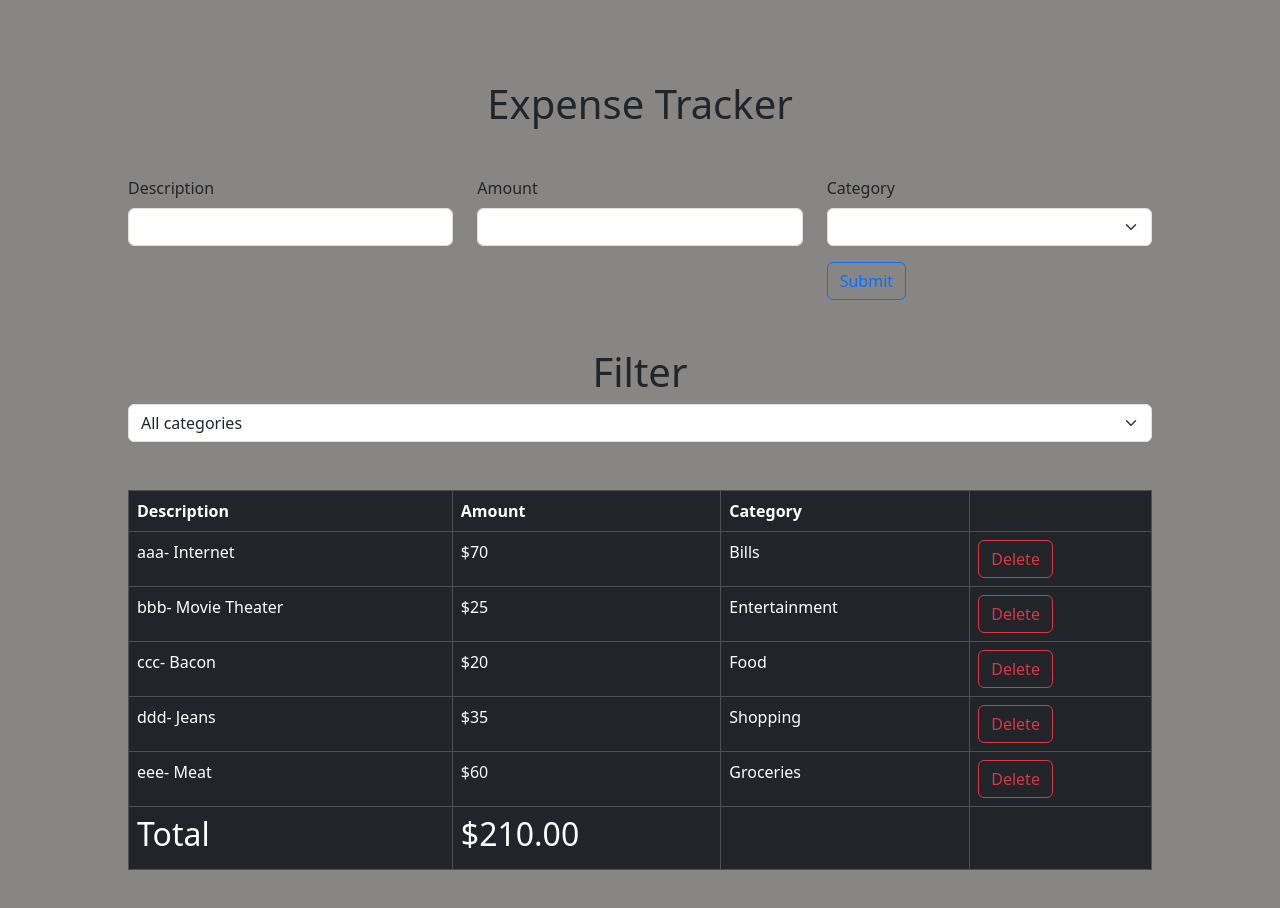
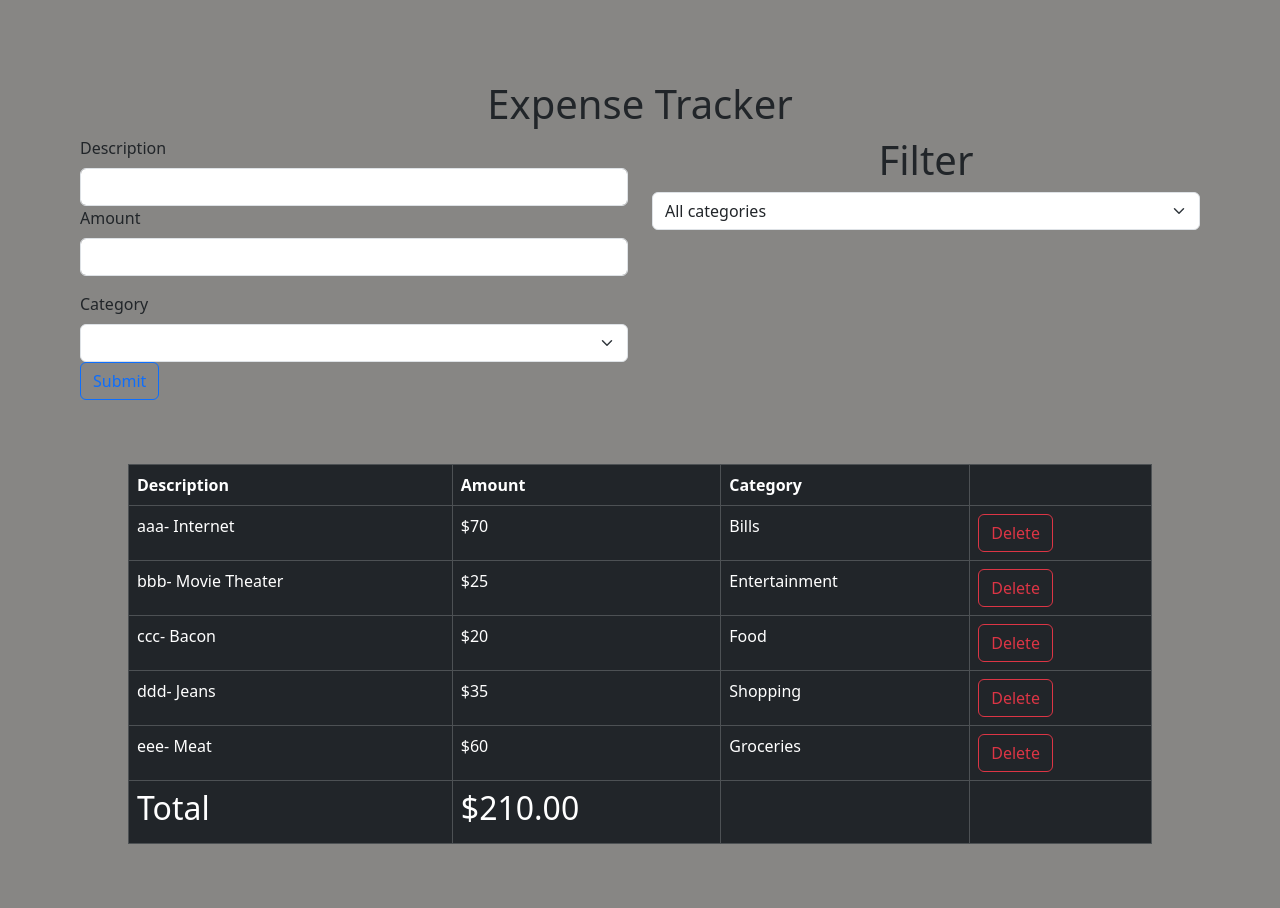
Before and after one commit to AaronAPerez/Expense_App.Validation_Zod.React.Hook.Forms, a React (Vite) app in the folder expenseappvalidationzod/: page / in a window 1280 px wide. Shown: the top 908 px of the page. Built offline with nearby package versions, Linux system fonts and the light colour scheme.

Commit message:
fixed total amount calculation

```diff
--- a/expenseappvalidationzod/src/App.tsx
+++ b/expenseappvalidationzod/src/App.tsx
@@ -1,4 +1,4 @@
-import { Key, useState } from "react";
+import { useState } from "react";
 import ExpenseFilter from "./expenseApp/components/ExpenseFilter";
 import ExpenseForm from "./expenseApp/components/ExpenseForm";
 import ExpenseList from "./expenseApp/components/ExpenseList";
@@ -6,7 +6,7 @@ import ExpenseList from "./expenseApp/components/ExpenseList";
 
 
 interface Expense {
-  id: Key;
+  id: number;
   description: string;
   amount: number;
   category: string;
@@ -15,7 +15,7 @@ interface Expense {
 
 const App = () => {
 
-  const [expenses, setExpenses] = useState([
+  const [expenses, setExpenses] = useState<Expense[]>([
     { id: 1, description: "aaa- Internet", amount: 70, category: "Bills" },
     { id: 2, description: "bbb- Movie Theater", amount: 25, category: "Entertainment" },
     { id: 3, description: "ccc- Bacon", amount: 20, category: "Food" },
@@ -23,27 +23,20 @@ const App = () => {
     { id: 5, description: "eee- Meat", amount: 60, category: "Groceries" },
   ]);
 
-  const addExpense = (data: Expense) => {
-    setExpenses([...expenses, data]);
-  };
+  const addExpense = (data) => {
+    console.log(data)
+    setExpenses(() => [...expenses,data]);
+  }
+  //   setExpenses([...expenses, data]);
+  // };
 
   const handleDelete = (id: number) => {
-    setExpenses(expenses.filter((expense) => expense.id !== id));
-  };
+    setExpenses(expenses.filter(expense => expense.id !== id))
+  }
 
-  const visibleExpense = (category: string) => {
-    if (category) {
+  const visibleExpenses = (category) => {
       const visibleExpenses = expenses.filter((e) => e.category === category);
       setExpenses(visibleExpenses);
-    } else {
-      setExpenses([
-        { id: 1, description: "aaa- Internet", amount: 70, category: "Bills" },
-        { id: 2, description: "bbb- Movie Theater", amount: 25, category: "Entertainment" },
-        { id: 3, description: "ccc- Bacon", amount: 20, category: "Food" },
-        { id: 4, description: "ddd- Jeans", amount: 35, category: "Shopping" },
-        { id: 5, description: "eee- Meat", amount: 60, category: "Groceries" },
-      ]);
-    }
   };
 
 
@@ -52,12 +45,17 @@ const App = () => {
     <>
       <h1 className="text-center">Expense Tracker</h1>
 
-      <div className="m-5">
+      <div className="row">
+        <div className="col">
         <ExpenseForm addExpense={addExpense} />
       </div>
 
-      <div className="m-5">
-        <ExpenseFilter onSelectCategory={visibleExpense} />
+
+
+        <div className="col">
+
+        <ExpenseFilter visibleExpense={visibleExpenses} />
+      </div>
       </div>
 
       <div className="m-5">
--- a/expenseappvalidationzod/src/expenseApp/components/ExpenseFilter.tsx
+++ b/expenseappvalidationzod/src/expenseApp/components/ExpenseFilter.tsx
@@ -1,29 +1,28 @@
 import categories from "../categories";
 
 interface FilterProps {
-    onSelectCategory: (category: string) => void;
+    visibleExpense: (category: string) => void;
 }
 
 
-const ExpenseFilter = ({onSelectCategory}:FilterProps) => {
+const ExpenseFilter = ({ visibleExpense }: FilterProps) => {
   return (
     <>
-    <h1 className="text-center">Filter</h1>
+      <h1 className="text-center">Filter</h1>
         <select
         name=""
         id=""
         className="form-select"
-        onChange={(e) => onSelectCategory(e.target.value)}
+        onChange={(e) => visibleExpense(e.target.value)}
         >
 
       <option value="">All categories</option>
       {categories.map(category => (
         <option key={category} value={category}>
         {category}
-      </option>
+        </option>
       ))}
     </select>
-
     </>
   )
 }
--- a/expenseappvalidationzod/src/expenseApp/components/ExpenseForm.tsx
+++ b/expenseappvalidationzod/src/expenseApp/components/ExpenseForm.tsx
@@ -4,7 +4,7 @@ import { useForm } from "react-hook-form";
 import { z } from "zod";
 
 interface ExpenseFormProps {
-  addExpense: (data: Expense) => void;
+  addExpense: (data: FormData) => void;
 }
 
 const schema = z.object({
@@ -26,13 +26,11 @@ const ExpenseForm = ({ addExpense }: ExpenseFormProps) => {
   return (
     <>
       <form
-        onSubmit = {handleSubmit((data) => {
+        onSubmit={handleSubmit((data) => {
           addExpense(data); // Pass the form data to addExpense
           reset();
         })}
         >
-        <div className="row">
-          <div className="col-4">
         <div className="mb-3">
           <label htmlFor="description" className="form-label">
             Description
@@ -46,9 +44,7 @@ const ExpenseForm = ({ addExpense }: ExpenseFormProps) => {
           {errors.description && (
             <p className="text-danger">{errors.description.message}</p>
           )}
-            </div>
-          </div>
-          <div className="col-4">
+
           <div className="mb-3">
             <label htmlFor="amount" className="form-label">
               Amount
@@ -63,8 +59,7 @@ const ExpenseForm = ({ addExpense }: ExpenseFormProps) => {
               <p className="text-danger">{errors.amount.message}</p>
             )}
           </div>
-          </div>
-          <div className="col-4">
+
           <div className="mb-3">
             <label htmlFor="category" className="form-label">
               Category
@@ -85,7 +80,7 @@ const ExpenseForm = ({ addExpense }: ExpenseFormProps) => {
             {errors.category && (
               <p className="text-danger">{errors.category.message}</p>
             )}
-          </div>
+
             <button className="btn btn-outline-primary">Submit</button>
           </div>
         </div>
--- a/expenseappvalidationzod/src/expenseApp/components/ExpenseList.tsx
+++ b/expenseappvalidationzod/src/expenseApp/components/ExpenseList.tsx
@@ -7,18 +7,17 @@ interface Expense {
   category: string;
 }
 
-interface expenseProps {
+interface ExpenseFormProps {
   expenses: Expense[];
   onDelete: (id:number) => void;
 }
 
-const ExpenseList = ({expenses,onDelete}:expenseProps) => {
+const ExpenseList = ({expenses,onDelete}:ExpenseFormProps) => {
   if(expenses.length === 0) return null;
 
   return (
     <>
-      <div className="row">
-        <div className="col">
+
           <table className="table table-dark table-bordered">
             <thead>
               <tr>
@@ -54,7 +53,7 @@ const ExpenseList = ({expenses,onDelete}:expenseProps) => {
                 </td>
                 <td>
                   <h2>
-                 ${expenses.reduce((total, expense) => total + expense.amount,0).toFixed(2)}
+                 ${expenses.reduce((total, expense) => total + parseInt(expense.amount),0).toFixed(2)}
                   </h2>
                 </td>
                 <td></td>
@@ -62,8 +61,7 @@ const ExpenseList = ({expenses,onDelete}:expenseProps) => {
               </tr>
             </tfoot>
           </table>
-        </div>
-      </div>
+
     </>
   )
 }
```
Lines whose indentation alone changed are shown as unchanged.
